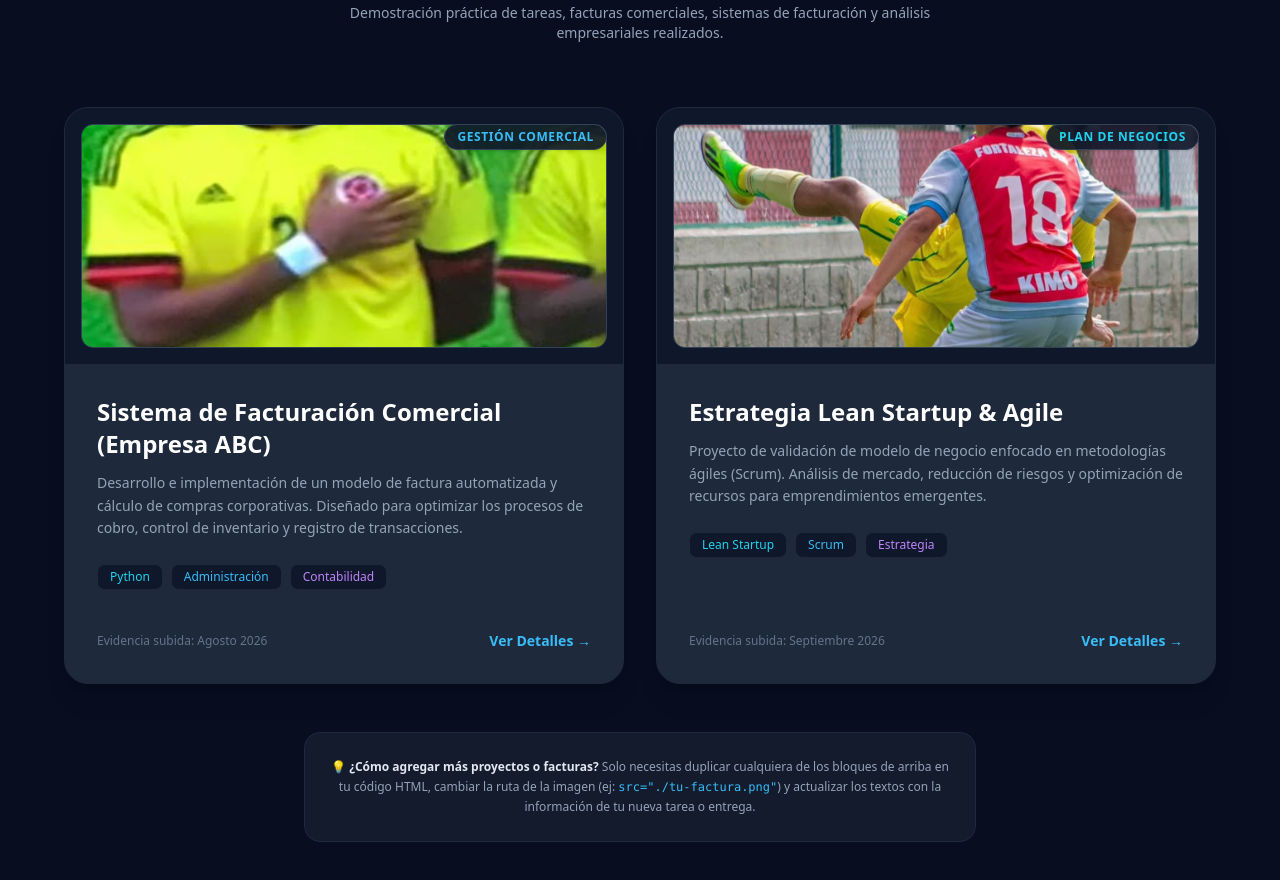
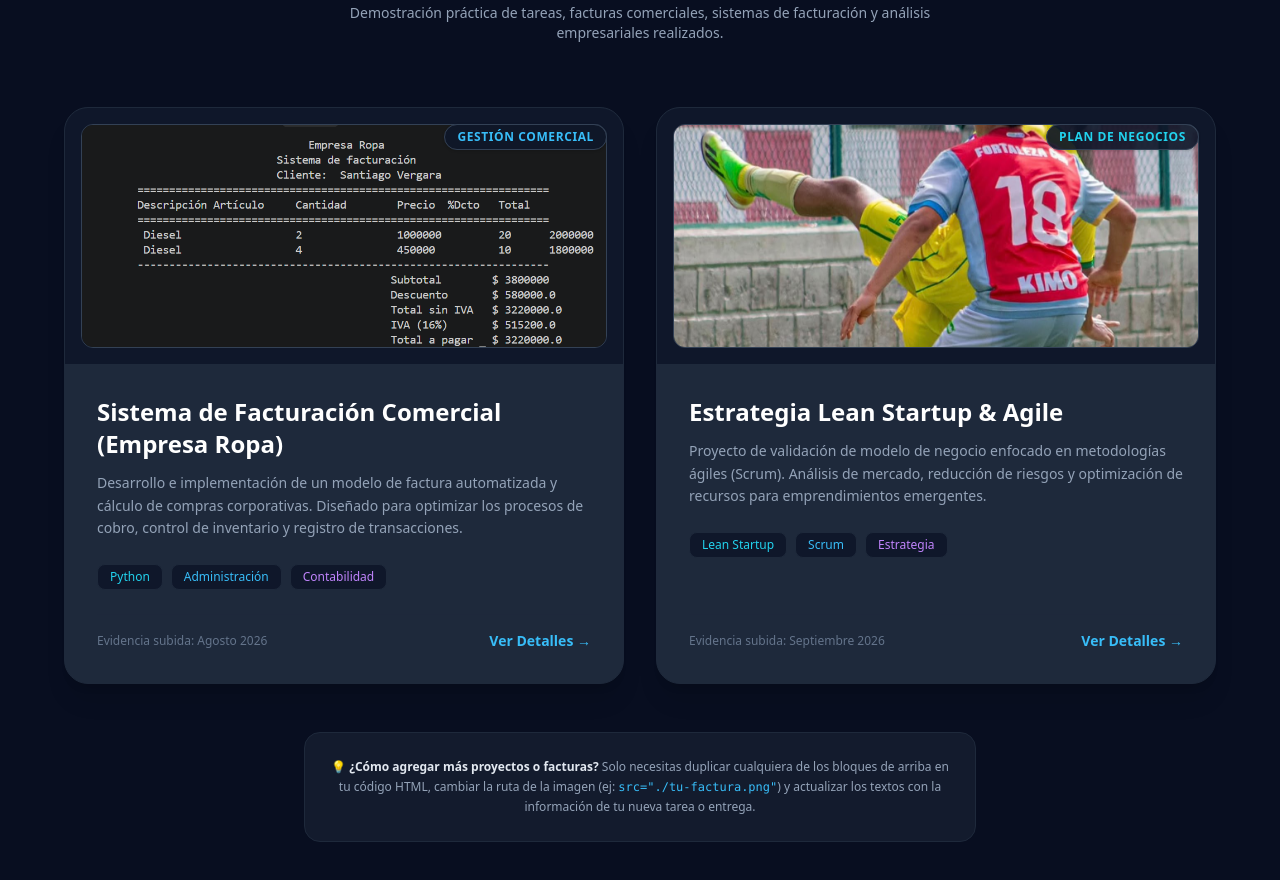
Before and after one commit to sludyan/portafolio, a plain HTML site: page index.html in a window 1280 px wide. Shown: the part 2480-3360 px from the top of the page. Drawn offline with nearby package versions, Linux system fonts and the light colour scheme.

```diff
--- a/index.html
+++ b/index.html
@@ -199,13 +199,13 @@
                 <div class="bg-brand-card rounded-3xl overflow-hidden border border-slate-800 hover:border-brand-accent/60 transition shadow-xl flex flex-col">
                     <!-- Imagen de la Tarea / Factura -->
                     <div class="h-64 relative bg-slate-900 overflow-hidden flex items-center justify-center p-4">
-                        <!-- Aquí puedes cambiar './factura.png' por la imagen real de tu factura o tarea -->
-                        <img src="./1.jpeg" alt="Sistema de Facturación" class="w-full h-full object-cover rounded-xl border border-slate-700">
+                        <!-- Reemplazado "./1.jpeg" por el nombre de la imagen de tu factura -->
+                        <img src="./factura.png" alt="Sistema de Facturación" class="w-full h-full object-cover rounded-xl border border-slate-700">
                         <span class="absolute top-4 right-4 text-xs font-bold uppercase tracking-wider px-3 py-1 rounded-full bg-brand-dark/90 text-brand-accent border border-slate-700 shadow">Gestión Comercial</span>
                     </div>
                     <!-- Detalles del Proyecto -->
                     <div class="p-8 flex flex-col flex-grow">
-                        <h4 class="text-2xl font-bold text-white mb-3">Sistema de Facturación Comercial (Empresa ABC)</h4>
+                        <h4 class="text-2xl font-bold text-white mb-3">Sistema de Facturación Comercial (Empresa Ropa)</h4>
                         <p class="text-slate-400 text-sm leading-relaxed mb-6">
                             Desarrollo e implementación de un modelo de factura automatizada y cálculo de compras corporativas. Diseñado para optimizar los procesos de cobro, control de inventario y registro de transacciones.
                         </p>
@@ -216,8 +216,8 @@
                         </div>
                         <div class="mt-auto pt-4 border-t border-slate-800/80 flex items-center justify-between">
                             <span class="text-xs text-slate-500">Evidencia subida: Agosto 2026</span>
-                            <!-- Puedes cambiar el enlace o archivo descargable aquí -->
-                            <a href="#contacto" class="text-brand-accent text-sm font-semibold hover:underline flex items-center gap-1">
+                            <!-- Cambiado href="#contacto" por el enlace de tu preferencia (ej: tu repositorio de GitHub, otra web o un archivo) -->
+                            <a href="https://github.com/sludyan/portafolio" target="_blank" class="text-brand-accent text-sm font-semibold hover:underline flex items-center gap-1">
                                 Ver Detalles &rarr;
                             </a>
                         </div>
```
